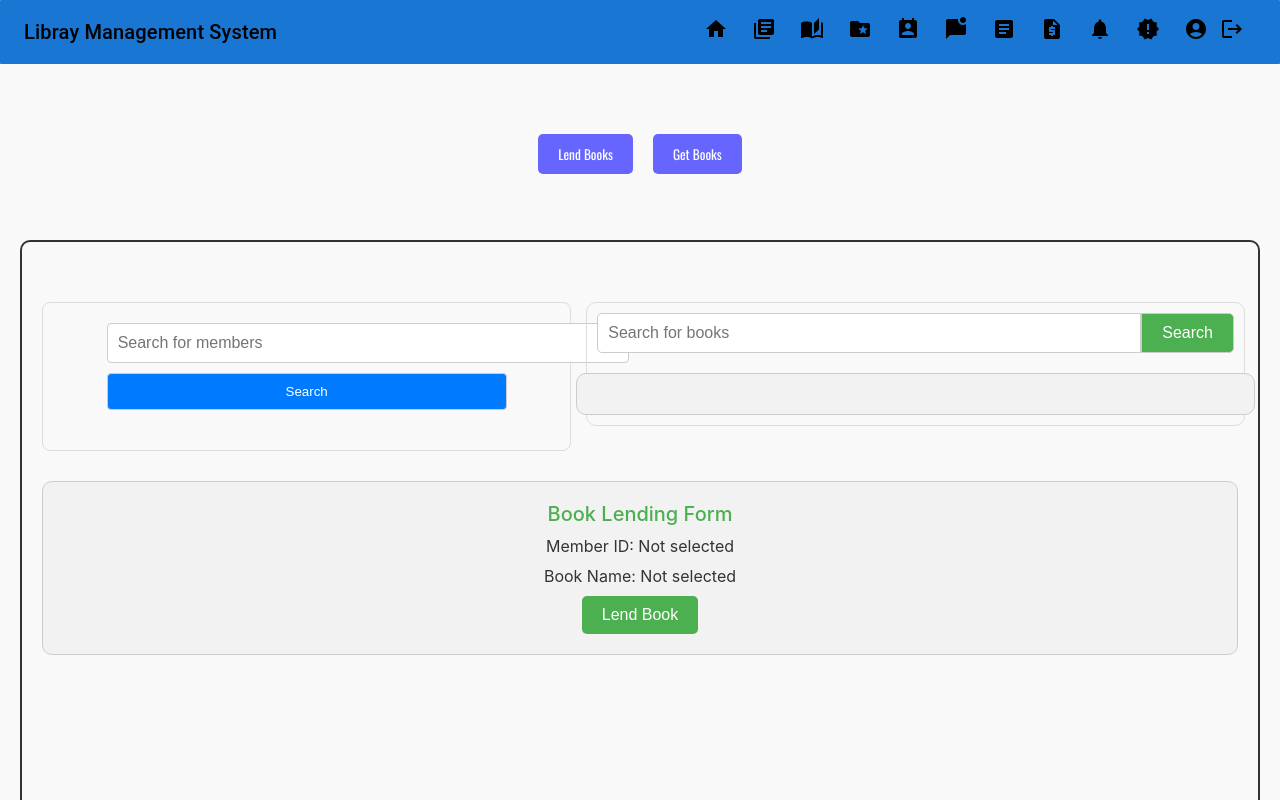
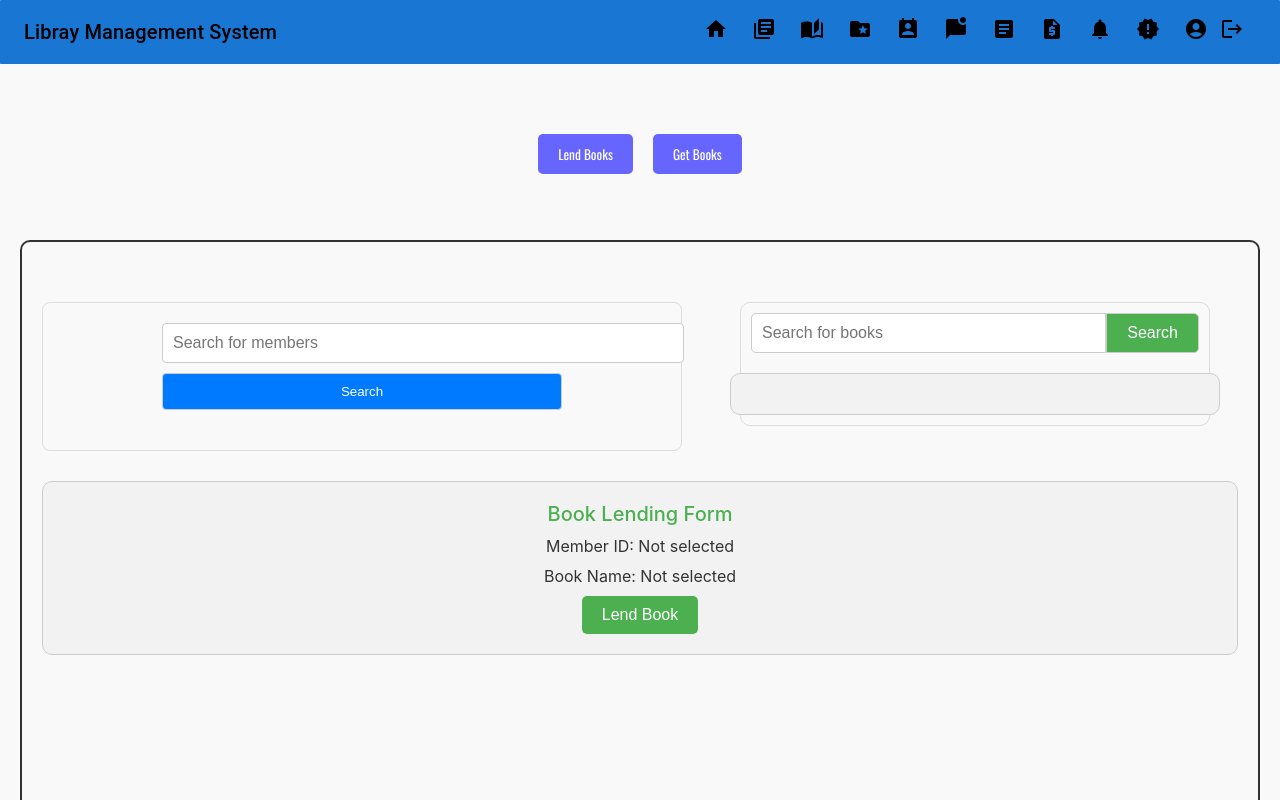
Before and after one commit to paranietharan/library-management-system-web-application, a React (Create React App) app: page /book-lending in a window 1280 px wide. Shown: the top 800 px of the page. Built offline with nearby package versions, Linux system fonts and the light colour scheme; a web font is replaced by a local one.

Commit message:
error correction

```diff
--- a/src/Components/DeleteBooksComponent.js
+++ b/src/Components/DeleteBooksComponent.js
@@ -75,7 +75,8 @@ function DeleteBooksComponent() {
       </div>
       <div className={styles.searchResults}>
         {loading && <p>Loading...</p>}
-        {!loading && searchResults.map((book) => (
+        {searchResults.length === 0 ? <h3>No search results found</h3> :
+          searchResults.map((book) => (
             <div key={book.resourceId} className={styles.bookItem} onClick={() => handleBookClick(book)}>
               <SingleBookSearchResult book={book} />
               <IconButton aria-label="delete">
@@ -83,7 +84,6 @@ function DeleteBooksComponent() {
               </IconButton>
             </div>
           ))}
-        {!loading && searchResults.length === 0 && <p>No results found.</p>}
       </div>
       <Dialog open={openDialog} onClose={handleCloseDialog}>
         <DialogTitle>Delete Book</DialogTitle>
--- a/src/Components/style/AdminBookIssue.module.css
+++ b/src/Components/style/AdminBookIssue.module.css
@@ -17,7 +17,16 @@
 .BookSearch {
     flex: 1;
     margin-right: 15px;
-    /* Add some space between the two search components */
+}
+
+.MemberSearch{
+    max-width: 50vw;
+    margin-right: 40px;
+}
+
+.BookSearch{
+    max-width: 35vw;
+    margin-right: 50px;
 }
 
 .BookLendingForm {
```
Lines whose indentation alone changed are shown as unchanged.
